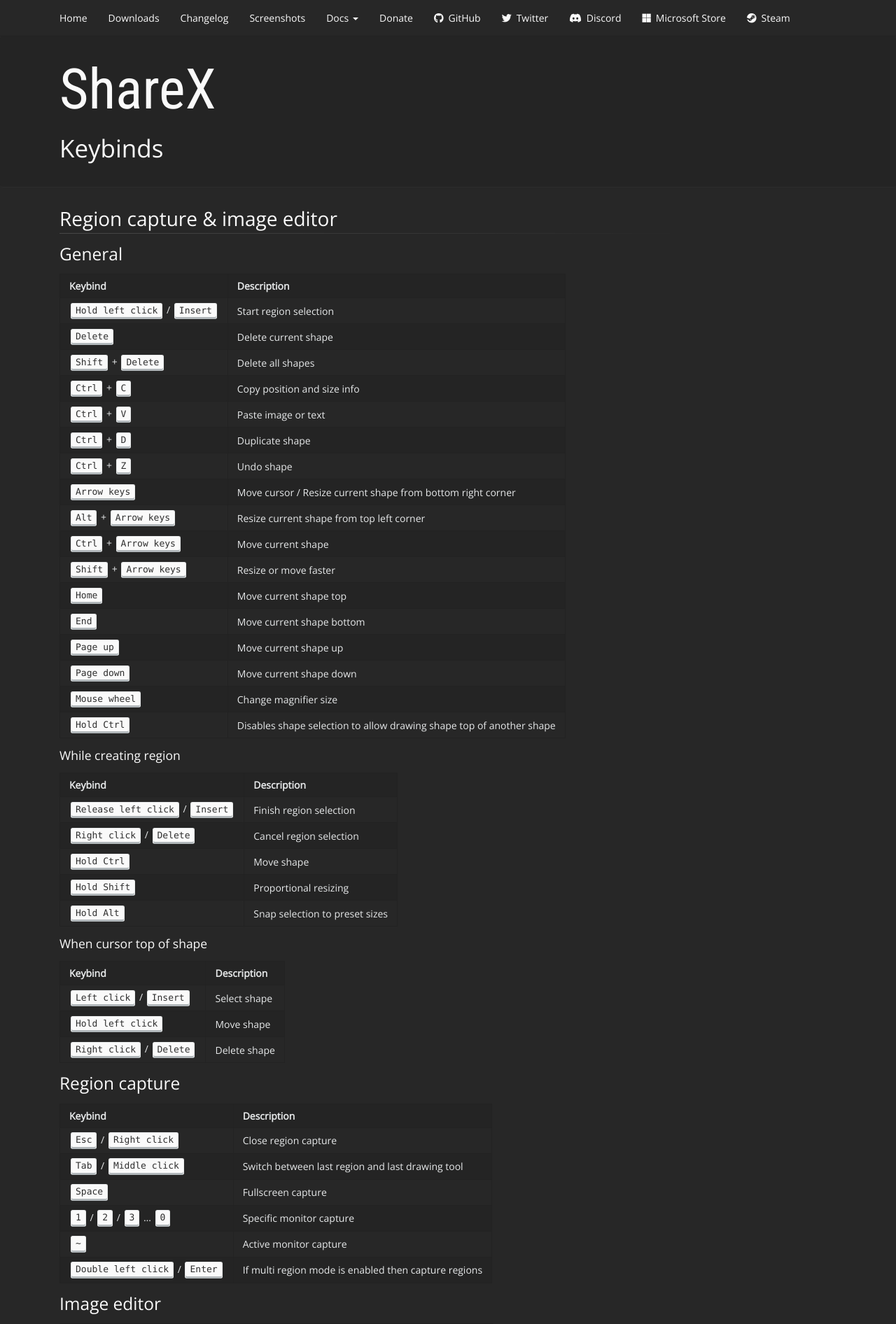
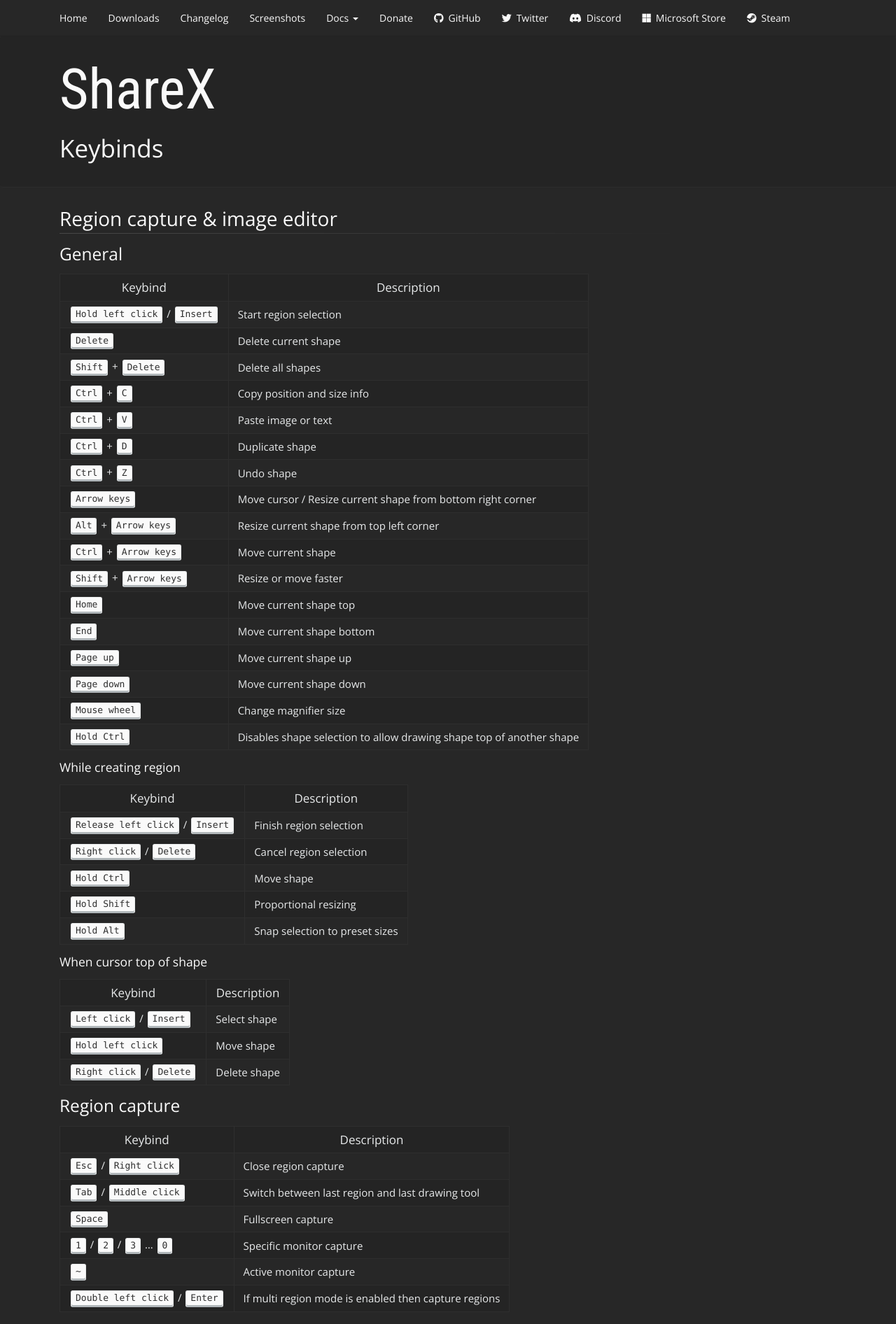
Before and after one commit to ShareX/sharex.github.io, a Jekyll site: the page built from docs/keybinds.md, in a window 1280 px wide. Shown: the top 1892 px of the page at 70% size. Built offline with Jekyll 4.4.1, drawn with Linux system fonts in a browser that asks for light colours.

Commit message:
Update main.scss

```diff
--- a/css/main.scss
+++ b/css/main.scss
@@ -749,13 +749,19 @@
     table {
         margin-top: 0;
         margin-bottom: 1rem;
-        font-size: 14px;
-        border: 1px solid $background-border;
+        font-size: 15px;
+        border: 1px solid $background-highlight;
 
         th,
         td {
-            border: 1px solid $background-border;
+            border: 1px solid $background-highlight;
             padding: 6px 13px;
+        }
+
+        th {
+            font-size: 17px;
+            font-weight: 300;
+            text-align: center;
         }
 
         tr {
```
